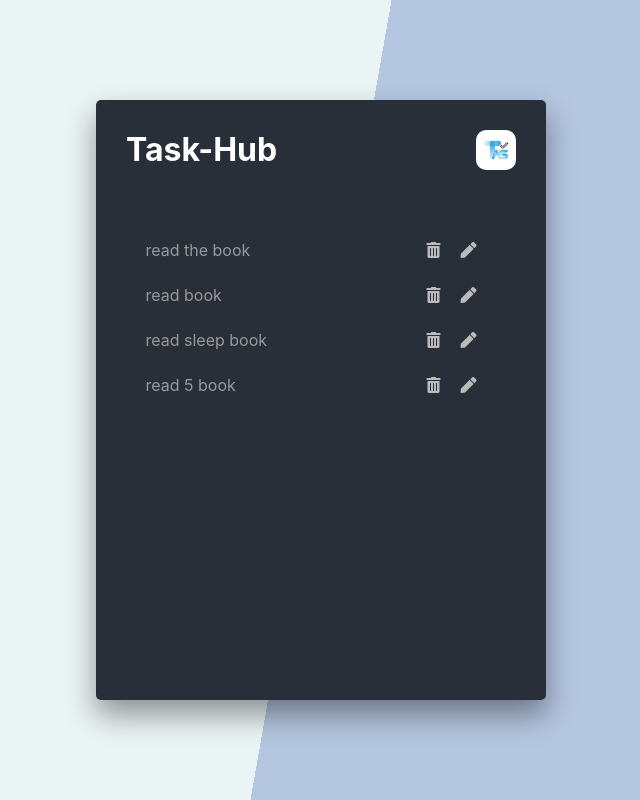
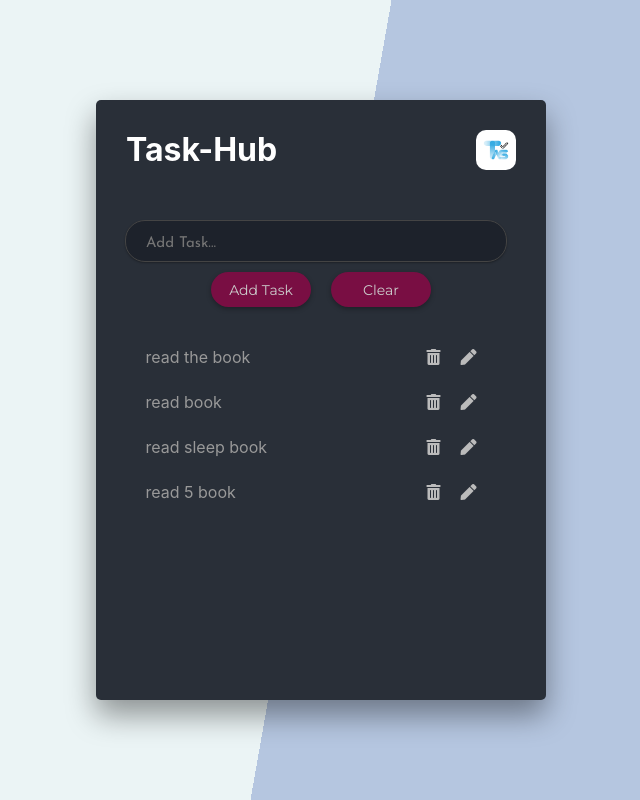
Before and after one commit to SyedSibtainRazvi/task-hub, a React (Create React App) app: page / in a window 1280 px wide. Shown: the whole page, without its empty margins (319-959 px from the left). Built offline with nearby package versions, Linux system fonts and the light colour scheme.

Commit message:
refactor: TaskForm

```diff
--- a/src/App.js
+++ b/src/App.js
@@ -3,6 +3,7 @@ import TaskList from './components/TaskList'
 import './App.css'
 import TaskListContextProvider from './context/TaskListContext'
 import Header from './components/Header'
+import TaskForm from './components/TaskForm'
 
 const App = () => {
   return (
@@ -11,7 +12,8 @@ const App = () => {
         <div className='app-wrapper'>
           <Header />
           <div className='main'></div>
-        <TaskList />
+          <TaskForm />
+          <TaskList />
         </div>
       </div>
     </TaskListContextProvider>
--- a/src/components/Header.jsx
+++ b/src/components/Header.jsx
@@ -3,7 +3,7 @@ import logo from '../assets/TaskHub.png';
 
 const Header = () => {
     return (
-        <div style={{display:'flex', color:'white', justifyContent: 'space-between'}}>
+        <div style={{ display: 'flex', color: 'white', justifyContent: 'space-between' }}>
             <h1>Task-Hub</h1>
             <img src={logo} alt="" style={{ width: '40px', borderRadius: '10px' }} />
         </div>
--- a/src/components/Task.jsx
+++ b/src/components/Task.jsx
@@ -1,7 +1,7 @@
 import React from 'react';
 import './Task.css';
 
-const Task = ({task}) => {
+const Task = ({ task }) => {
   return (
     <li className='list-item'>
       <span>{task.title}</span>
--- /dev/null
+++ b/src/components/TaskForm.jsx
@@ -0,0 +1,17 @@
+import React from 'react'
+
+const TaskForm = () => {
+    return (
+        <>
+            <form className='form'>
+                <input type="text" placeholder='Add Task...' required className='task-input' />
+                <div className='buttons'>
+                    <button type='submit' className='btn add-task-btn'>Add Task</button>
+                    <button className='btn clear-btn'>Clear</button>
+                </div>
+            </form>
+        </>
+    )
+}
+
+export default TaskForm
```
Also changed, not shown: src/components/ListForm.jsx (deleted, +0 -9 lines), src/components/TaskList.jsx (+4 -4 lines), src/context/TaskListContext.jsx (+6 -6 lines).
